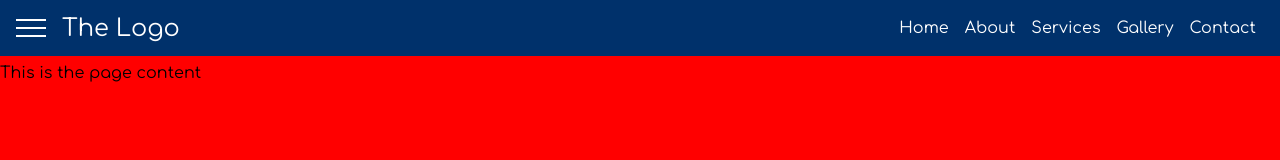
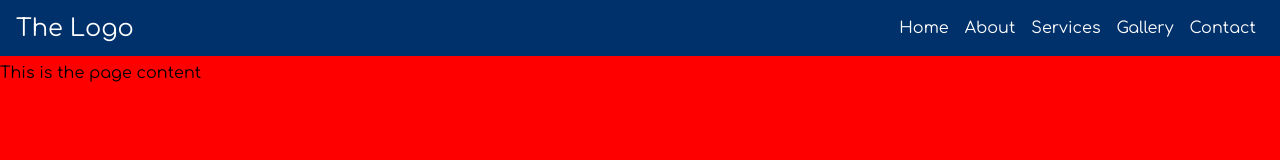
Before and after one commit to lfr4704/kenStone, a React (Create React App) app in the folder southpaw/: page / in a window 1280 px wide. Shown: the top 160 px of the page. Built offline with nearby package versions, Linux system fonts and the light colour scheme.

Commit message:
last navigation push

```diff
--- a/southpaw/src/App.js
+++ b/southpaw/src/App.js
@@ -22,18 +22,16 @@
 
 
   render() {
-    let sideDrawer;
     let backdrop;
 
     if(this.state.sideDrawerOpen){
-      sideDrawer = <SideDrawer/>;
       backdrop = <Backdrop click={this.backdropClickHandler} />
     }
 
     return (
       <div className="App">
         <Navigation drawerClickHandler={this.drawerToggleClickHandler}/>
-        {sideDrawer}
+        <SideDrawer show={this.state.sideDrawerOpen} />
         {backdrop}
         <main className="article">
           <p>This is the page content</p>
--- a/southpaw/src/components/Navigation/Navigation.css
+++ b/southpaw/src/components/Navigation/Navigation.css
@@ -72,3 +72,20 @@
 	color:organge;
 
 }
+
+@media(max-width: 768px)
+{
+	.toolbar_navigation-items {
+		display:none;
+	}
+}
+
+@media (min-width: 768px){
+	.toolbar_toggle-button {
+		display: none;
+	}
+
+	.toolbar_logo {
+		margin-left:0;
+	}
+}
--- a/southpaw/src/components/Navigation/Navigation.js
+++ b/southpaw/src/components/Navigation/Navigation.js
@@ -7,7 +7,7 @@
 const navigation = props => (
 	<header className ="toolbar">
 			<nav className ="toolbar_navigation">
-				<div>
+				<div className="toolbar_toggle-button">
 					<DrawerToggleButton click={props.drawerClickHandler} />
 				</div>
 				<div className="toolbar_logo"><a href="/">The Logo</a></div>
--- a/southpaw/src/components/SideDrawer/SideDrawer.css
+++ b/southpaw/src/components/SideDrawer/SideDrawer.css
@@ -2,14 +2,19 @@
 {
 	height:100%;
 	background-color: white;
-	box-shadow: 2px 0 5px rgba(0,0,0, 0.5);
+	box-shadow: 1px 0px 7px rgba(0,0,0, 0.5);
 	position: fixed;
 	top:0;
 	left: 0;
 	width: 70%;
 	max-width: 400px;
 	z-index: 200;
+	transform: translateX(-100%);
+	transition: transform 0.3s ease-out;
+}
 
+.side-drawer.open {
+	transform: translateX(0);
 }
 
 .side-drawer ul {
@@ -36,3 +41,9 @@
 .side-drawer a:active {
 	color: #fa923f;
 }
+
+@media (min-width: 769px){
+	.side-drawer {
+		display: none;
+	}
+}
--- a/southpaw/src/components/SideDrawer/SideDrawer.js
+++ b/southpaw/src/components/SideDrawer/SideDrawer.js
@@ -1,8 +1,13 @@
 import React from 'react';
 import './SideDrawer.css';
 
-const sideDrawer = props =>(
-	<nav className="side-drawer">
+const sideDrawer = props =>{
+	let drawerClasses = 'side-drawer';
+	if(props.show){
+		drawerClasses='side-drawer open';
+	}
+	return(
+		<nav className={drawerClasses}>
 			<ul>
 				<li><a href="/">About</a></li>
 				<li><a href="/">Services</a></li>
@@ -11,5 +16,6 @@
 			</ul>
 		</nav>
 		);
+};
 
 export default sideDrawer;
```
Lines whose indentation alone changed are shown as unchanged.
